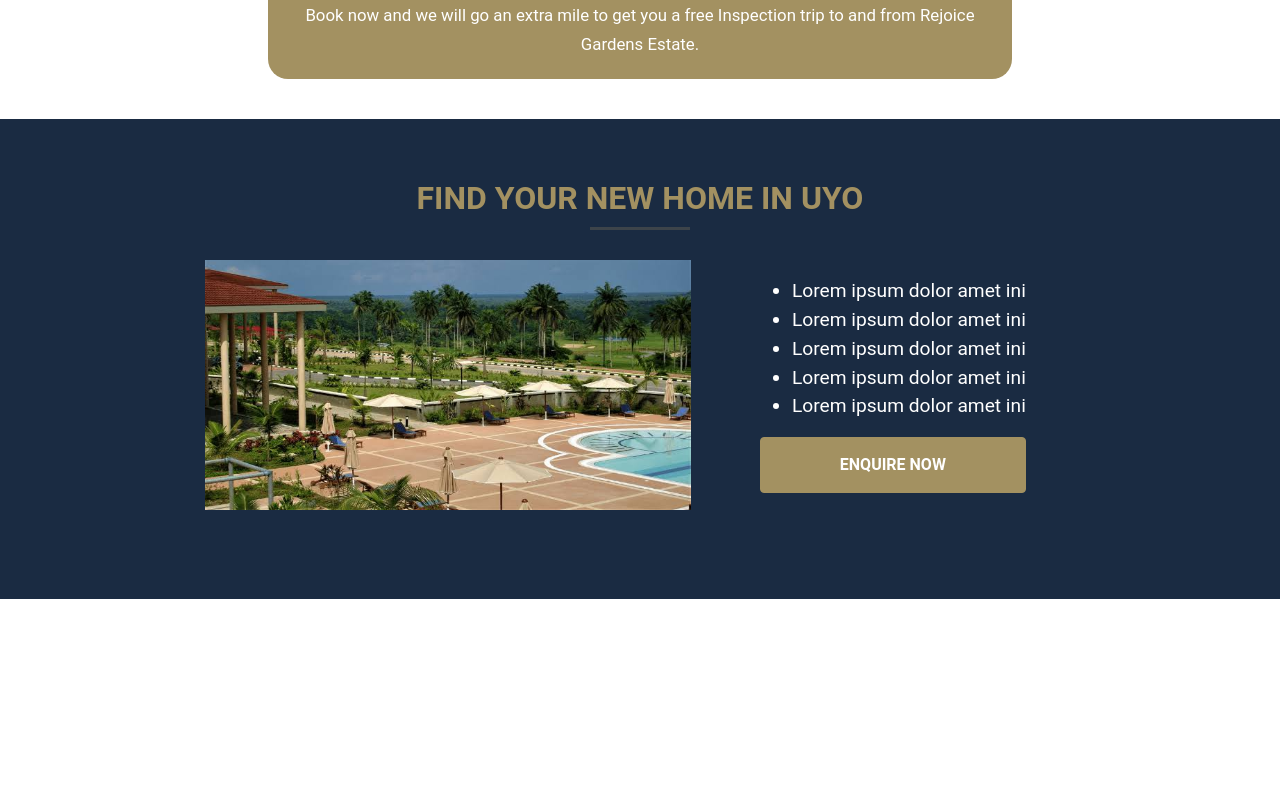
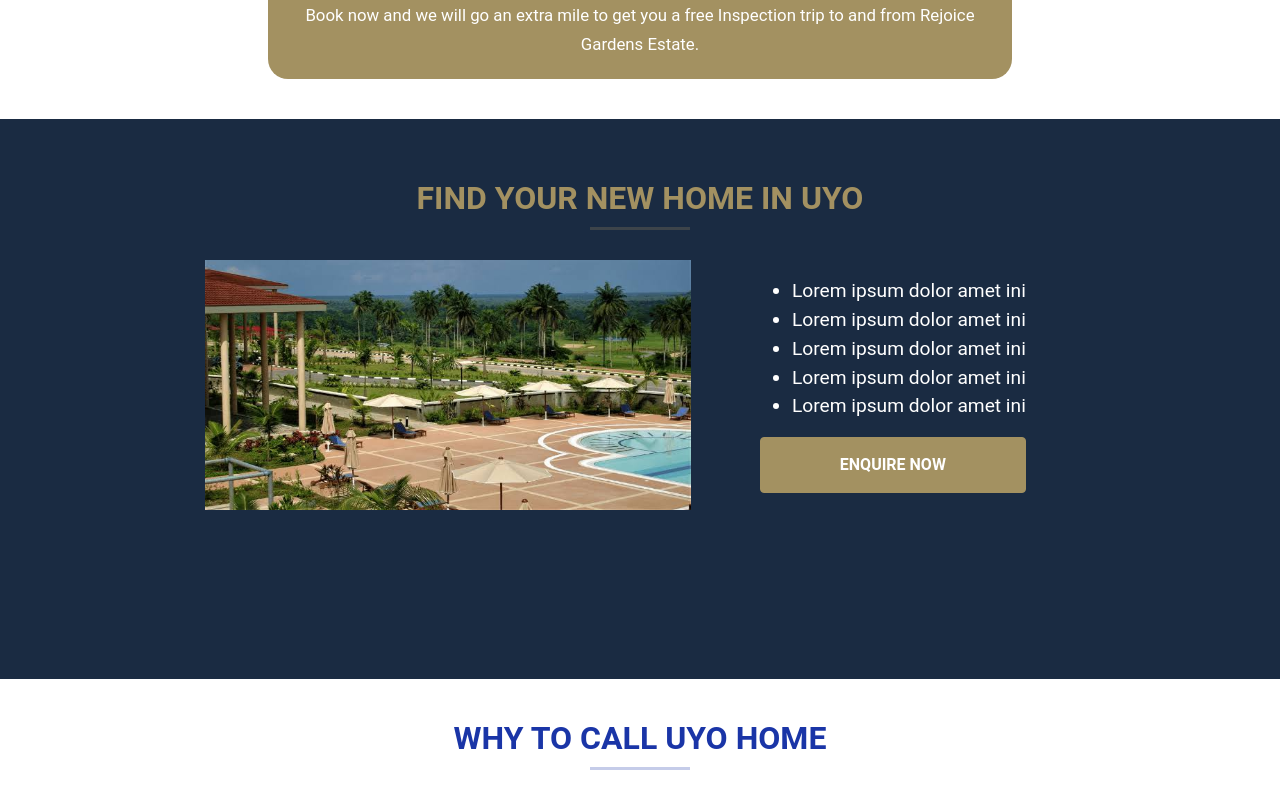
Before and after one commit to AlanDouglasDan/react-blog, a React (Create React App) app: page / in a window 1280 px wide. Shown: the part 1147-1947 px from the top of the page. Before the commit the page ends 1746 px from the top, so only its background shows below. Built offline with nearby package versions, Linux system fonts and the light colour scheme; a web font is replaced by a local one.

Commit message:
second commit of the day

```diff
--- a/src/App.css
+++ b/src/App.css
@@ -88,8 +88,7 @@ form button{
 
 .fourth-container{
   background-color: rgb(26,43,66);
-  height: 60vh;
-  /* text-align: center; */
+  height: 70vh;
   padding: 60px;
 }
 
@@ -142,3 +141,23 @@ form button{
   font-weight: bold;
   padding: 15px;
 }
+
+/* .fifth_container{
+  padding: 20;
+} */
+
+.fifth_container hr{
+  background-color: #1a35a7;
+  font-weight: bold;
+  width: 100px;
+  height: 3px !important;
+  margin: 10px auto 30px;
+  text-align: center;
+}
+
+.fifth_container h2{
+  margin-top: 40px;
+  color: #1a35a7;
+  font-weight: bold;
+  text-align: center;
+}
--- a/src/App.js
+++ b/src/App.js
@@ -1,4 +1,5 @@
 import './App.css';
+import Fifth from './Fifth';
 import Fourth from './Fouth';
 import Header from './Header';
 import Second from './Second';
@@ -11,6 +12,7 @@ function App() {
       <Second />
       <Third />
       <Fourth />
+      <Fifth />
     </div>
   );
 }
--- /dev/null
+++ b/src/Fifth.js
@@ -0,0 +1,14 @@
+function Fifth() {
+  return (
+    <div className="fifth_container">
+      <div className="block-five">
+        <h2>WHY TO CALL UYO HOME</h2>
+        <hr></hr>
+
+
+      </div>
+    </div>
+  );
+}
+
+export default Fifth;
```
